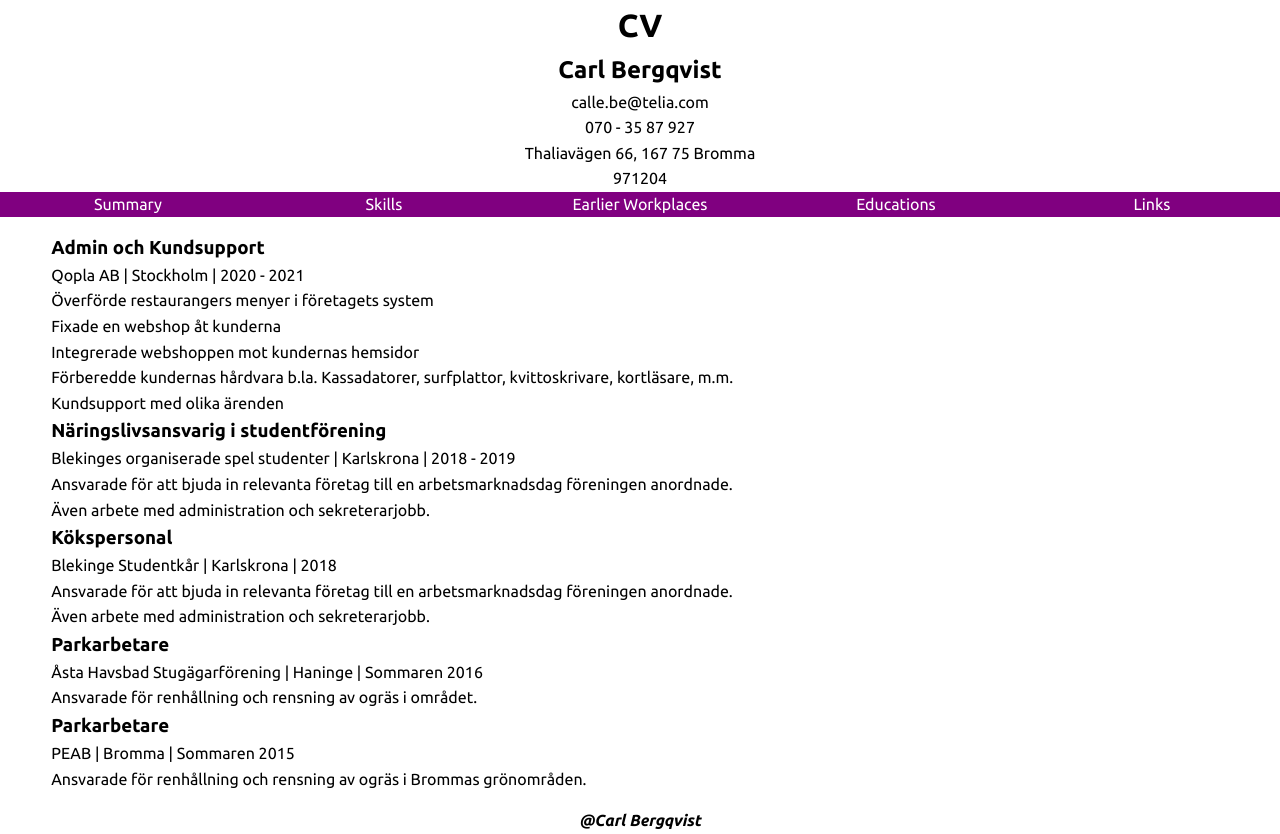
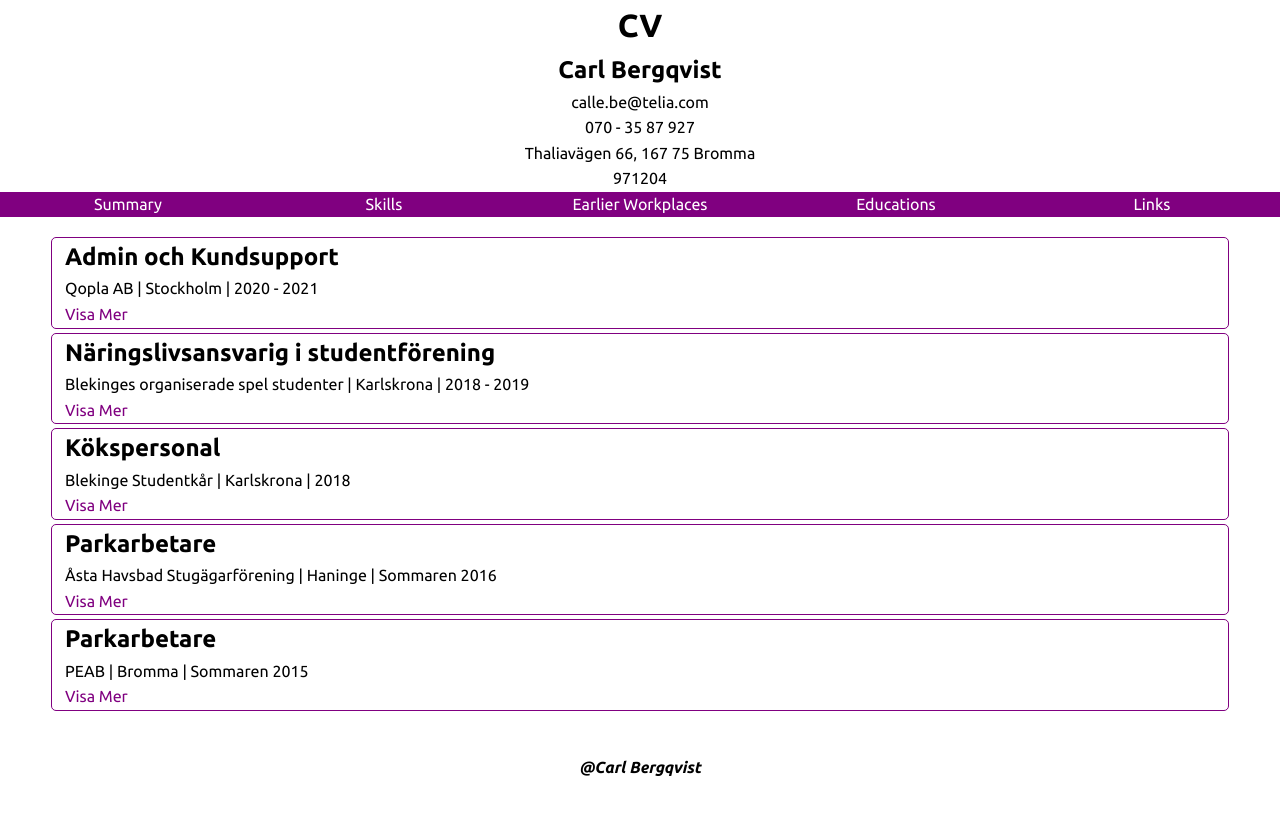
Before and after one commit to bap-ba-bip-boop/cv-hemsida, a React (Create React App) app: page / in a window 1280 px wide. Both pictures are taken after a click on the link "Earlier Workplaces". After the commit the page ends 800 px from the top, so only its background shows below. Built offline with nearby package versions, Linux system fonts and the light colour scheme.

Commit message:
fixed some style for the workplaces

```diff
--- a/src/App.js
+++ b/src/App.js
@@ -14,7 +14,6 @@ export const App = () => {
   const changeActivePage = input =>
   {
     SetActivePage(input);
-    console.log("new Page: " + input);
   }
 
   return (
--- a/src/Components/Main Pages/Education.js
+++ b/src/Components/Main Pages/Education.js
@@ -2,7 +2,9 @@ import appSettings from '../../Settings/Components/Main Pages/Education.json';
 import React from 'react'
 import { EducationComponent } from './Main Components/EducationComponent';
 
-export const Education = () =>
+export const Education = () =>{
+
+  return(
     <>
     {
       appSettings.Educations.map( (education,i) =>
@@ -17,3 +19,5 @@ export const Education = () =>
       )
     }
     </>
+  )
+}
--- a/src/Components/Main Pages/Main Components/WorkplaceComponent.js
+++ b/src/Components/Main Pages/Main Components/WorkplaceComponent.js
@@ -1,15 +1,33 @@
 import React from 'react'
 
 export const WorkplaceComponent = props =>
-    <div>
-        <h3>{props.role}</h3>
-        <span>{props.CompanyName} | </span>
-        <span>{props.place} | </span>
-        <span>{props.startDate}</span>
-        <span>{props.endDate && " - " + props.endDate}</span>
-        <ul>
-            {props.responsibilities.map( resp =>
-                <li key={resp}>{resp}</li>
-            )}
-        </ul>
-    </div>
+    <a className='workplaceContainter' href='#' onClick={ () => props.openEducation(props.educationIndex)}>
+        <h2>{props.role}</h2>
+        <span>
+            {props.CompanyName} | {props.place} | {props.startDate} {props.endDate && " - " + props.endDate}
+        </span>
+        {
+            props.educationIndex === props.selectedEducation &&
+            (
+                <section className='workplaceContainterContent'>
+                    <ul className='workplaceContainterList'>
+                        {props.responsibilities.map( resp =>
+                            <li key={resp}>{resp}</li>
+                        )}
+                    </ul>
+                </section>
+            )
+        }
+        {
+            props.educationIndex !== props.selectedEducation &&
+            (
+                <p className='workplaceContainterMessage'>Visa Mer</p>
+            )
+        }
+        {
+            props.educationIndex === props.selectedEducation &&
+            (
+                <p className='workplaceContainterMessage'>Visa Mindre</p>
+            )
+        }
+    </a>
--- a/src/Components/Main Pages/Workplaces.js
+++ b/src/Components/Main Pages/Workplaces.js
@@ -1,9 +1,21 @@
+import React, { useState } from 'react';
+
 import appSettings from '../../Settings/Components/Main Pages/Workplaces.json';
 import {WorkplaceComponent} from './Main Components/WorkplaceComponent'
 
-import React from 'react'
+export const Workplaces = () => {
 
-export const Workplaces = () =>
+    const noneSelected = "None";
+    const [openEducation, setOpenEducation] = useState(noneSelected);
+
+    const changeSelected = newEducation => {
+        if(newEducation === openEducation)
+            setOpenEducation(noneSelected)
+        else
+            setOpenEducation(newEducation)
+    }
+
+    return(
         <>
         {
         appSettings.workplaces.map( (workplace, i) =>
@@ -15,7 +27,12 @@ export const Workplaces = () =>
                 startDate={workplace.startDate}
                 endDate={workplace.endDate}
                 responsibilities={workplace.responsibilities}
+                selectedEducation={openEducation}
+                openEducation={changeSelected}
+                educationIndex={i+""}
             />
         )
         }
         </>
+    );
+}
--- a/src/Style/style.css
+++ b/src/Style/style.css
@@ -53,3 +53,24 @@
     font-style: italic;
     text-align: center;
 }
+
+.workplaceContainter{
+    border: 1px solid purple;
+    border-radius: 5px;
+    display: block;
+    color: black;
+    margin: 0.5vh 0vw;
+    padding: 0vh 1vw;
+}
+
+.workplaceContainterContent{
+    margin: 0vh 2vw;
+}
+
+.workplaceContainterMessage{
+    color: purple;
+}
+
+.workplaceContainterList{
+    list-style-type: disc;
+}
```
Lines whose indentation alone changed are shown as unchanged.
